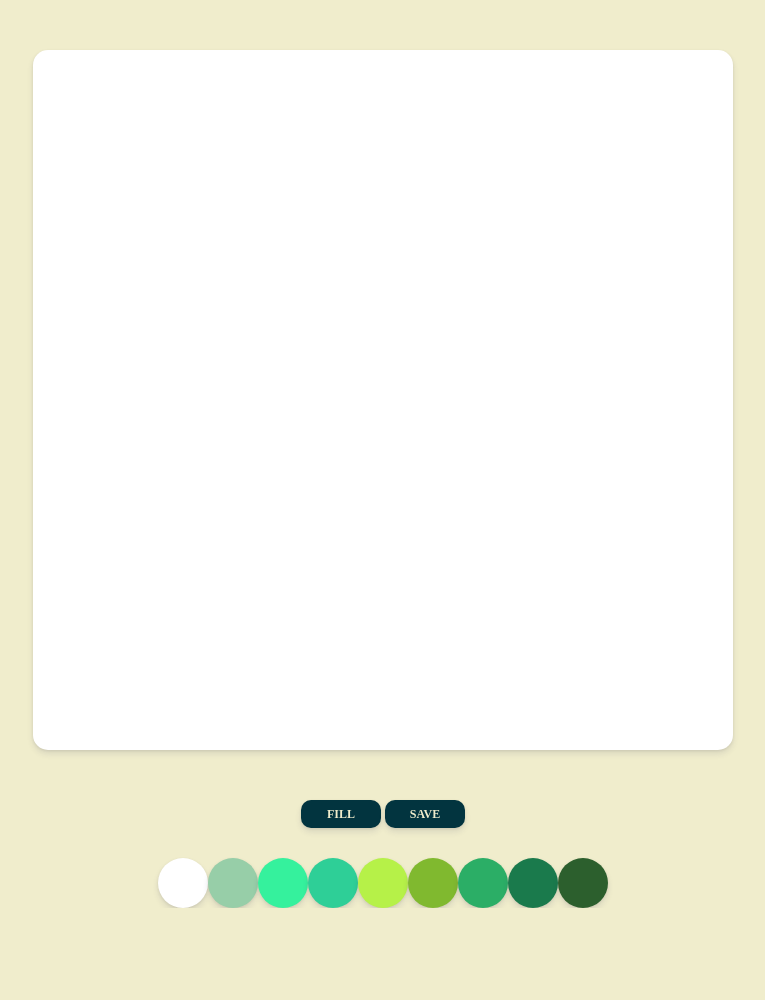
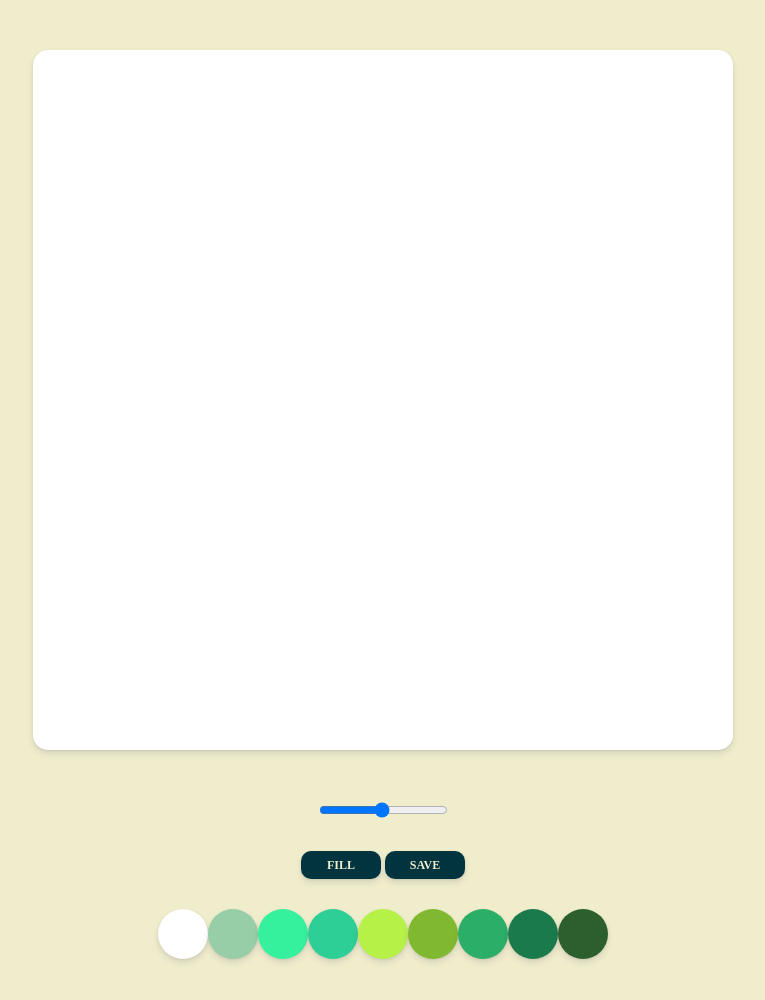
Before and after one commit to beeee2/PaintCanvas, a plain HTML site: page index.html in a window 1280 px wide. Shown: the whole page, without its empty margins (257-1022 px from the left). Before the commit the page ends 908 px from the top, so only its background shows below. Drawn offline with Linux system fonts and the light colour scheme.

Commit message:
brushSize-setup

```diff
--- a/index.html
+++ b/index.html
@@ -9,6 +9,10 @@
 <body>
     <canvas id="jsCanvas" class="canvas"></canvas>
     <div class="controls">
+        <div class="controls__range">
+            <input type="range" id="jsRange" min="0.1" max="5.0" value="2.5"
+            step="0.1">
+        </div>
         <div class="controls__btns">
             <button id="jsMode">Fill</button>
             <button id="jsSave">Save</button>
--- a/styles.css
+++ b/styles.css
@@ -6,7 +6,7 @@ body {
   display: flex;
   flex-direction: column;
   align-items: center;
-  padding-top: 50px;
+  padding: 50px 0;
 }
 .canvas {
   width: 700px;
@@ -53,3 +53,6 @@ body {
   cursor: pointer;
   box-shadow: 0 4px 6px rgba(50, 50, 93, 0.11), 0 1px 3px rgba(0, 0, 0, 0.08);
 }
+.controls .controls__range {
+  margin-bottom: 30px;
+}
```
